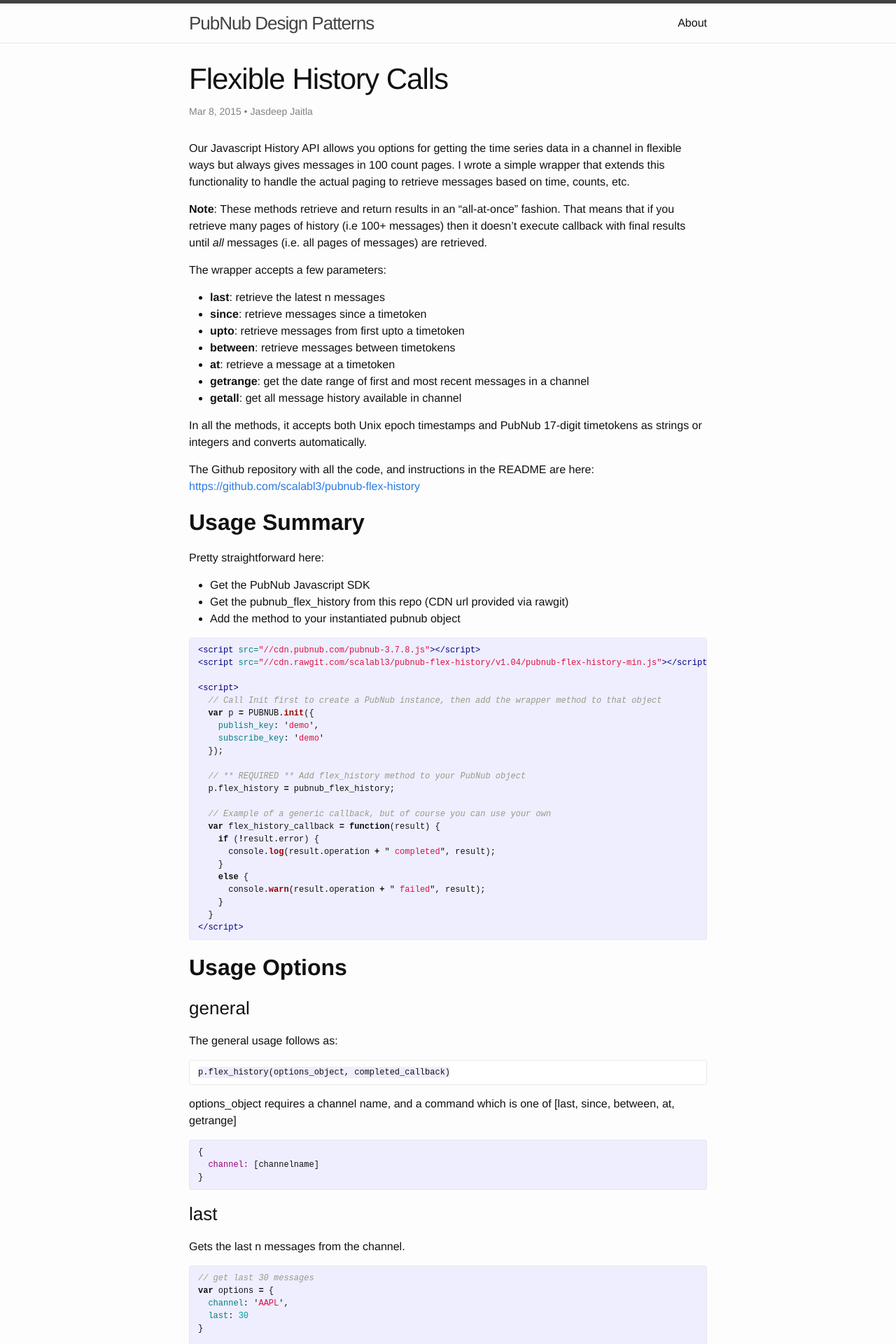
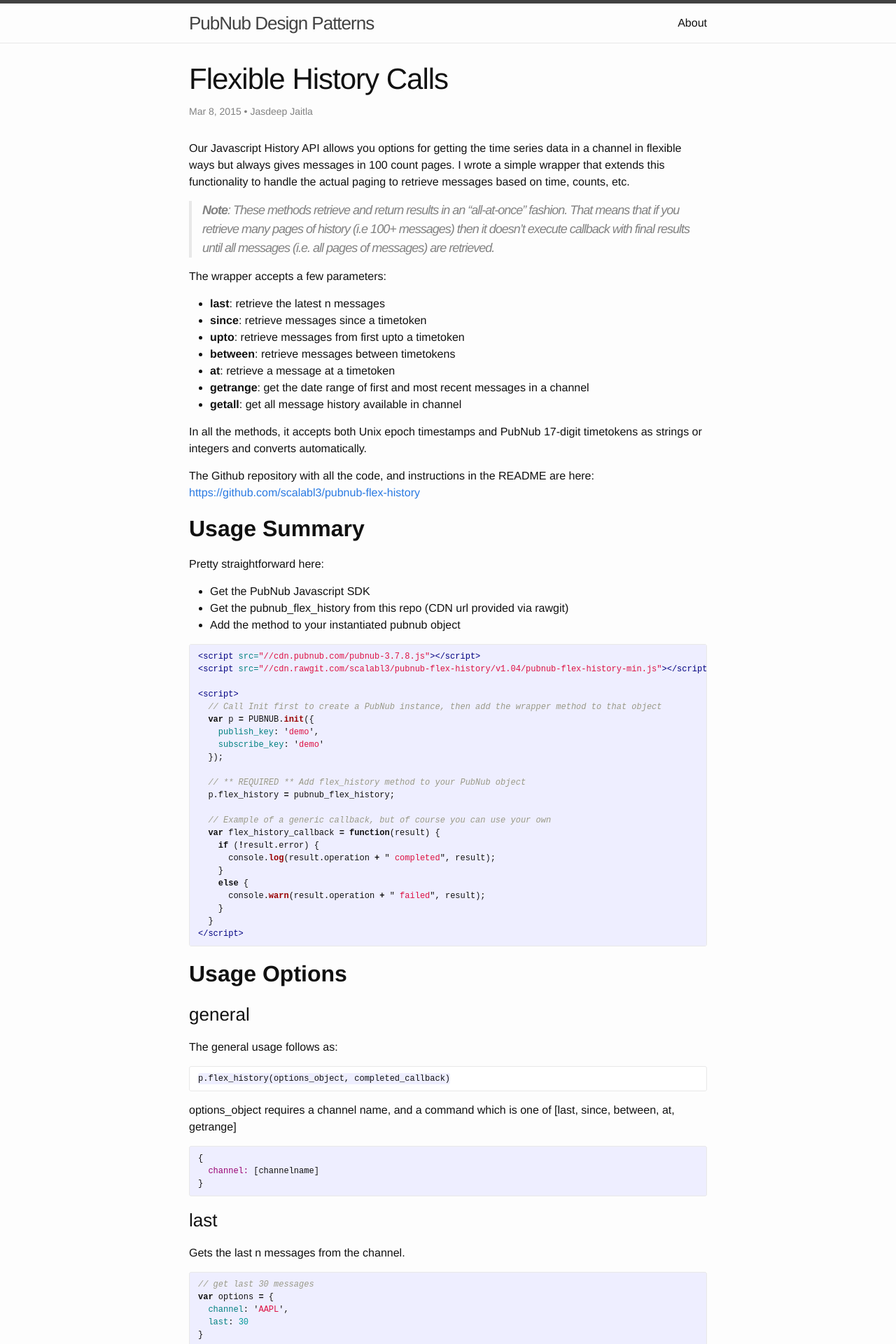
Before and after one commit to pubnub/pubnub-design-patterns, a Jekyll site: the page built from _posts/2015-03-06-Flexible-History-Calls.md, in a window 1280 px wide. Shown: the top 1920 px of the page at 70% size. Built offline with Jekyll 4.4.1, drawn with Linux system fonts in a browser that asks for light colours.

```diff
--- a/_posts/2015-03-06-Flexible-History-Calls.md
+++ b/_posts/2015-03-06-Flexible-History-Calls.md
@@ -8,7 +8,7 @@ author: Jasdeep Jaitla
 Our Javascript History API allows you options for getting the time series data in a channel in flexible ways but always gives messages in 100 count pages.
 I wrote a simple wrapper that extends this functionality to handle the actual paging to retrieve messages based on time, counts, etc.
 
-**Note**: These methods retrieve and return results in an "all-at-once" fashion. That means that if you retrieve many pages of history (i.e 100+
+> **Note**: These methods retrieve and return results in an "all-at-once" fashion. That means that if you retrieve many pages of history (i.e 100+
 messages) then it doesn't execute callback with final results until *all* messages (i.e. all pages of messages) are retrieved.
 
 The wrapper accepts a few parameters:
```
